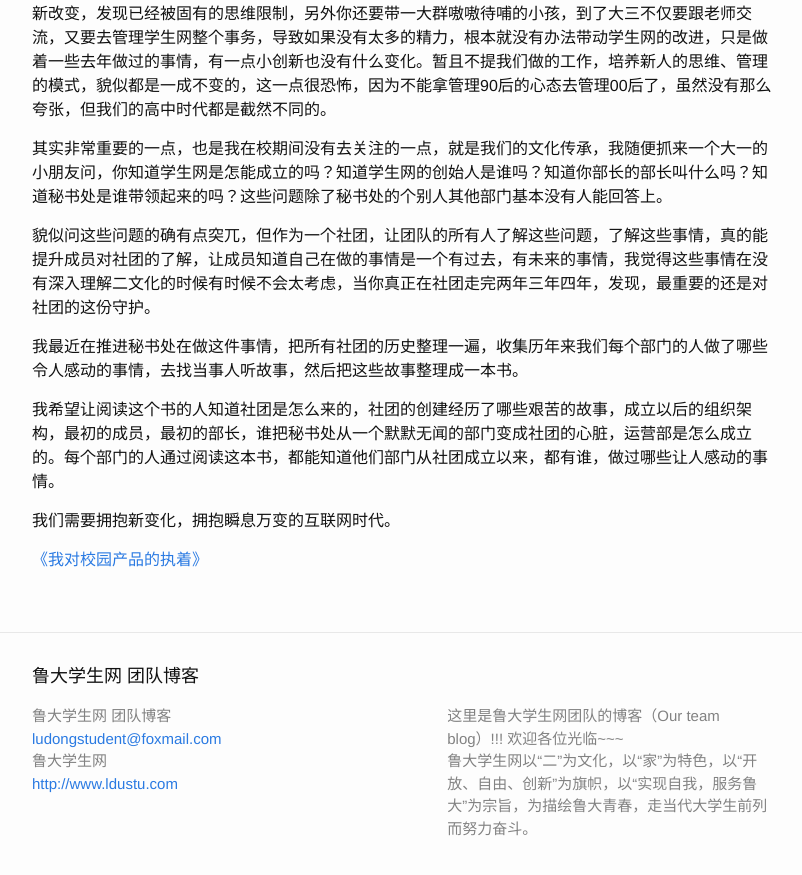
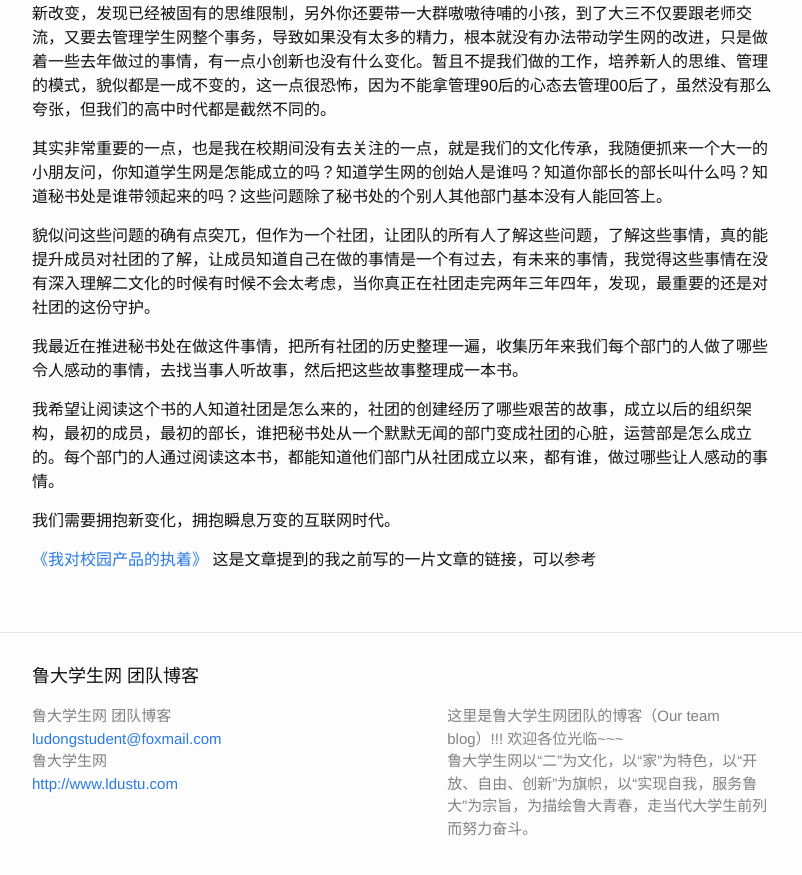
Before and after one commit to ldsn/sailboat, a Jekyll site: the page built from _posts/2016-12-01-embrace-change.markdown, in a window 1280 px wide and 900 px high, scrolled down 1698 px. Shown: the top 875 px of the window, without its empty margins (238-1040 px from the left). Built offline with Jekyll 4.4.1, drawn with Linux system fonts in a browser that asks for light colours; comment, search, counter and statistics services are not loaded.

Commit message:
Update 2016-12-01-embrace-change.markdown

```diff
--- a/_posts/2016-12-01-embrace-change.markdown
+++ b/_posts/2016-12-01-embrace-change.markdown
@@ -53,3 +53,4 @@
 我们需要拥抱新变化，拥抱瞬息万变的互联网时代。
 
 [《我对校园产品的执着》](http://sailboat.ldustu.com/%E5%B7%A5%E4%BD%9C%E6%97%A5%E5%BF%97/2016/11/29/%E6%88%91%E5%AF%B9%E6%A0%A1%E5%9B%AD%E4%BA%A7%E5%93%81%E7%9A%84%E6%89%A7%E7%9D%80.html)
+这是文章提到的我之前写的一片文章的链接，可以参考
```
